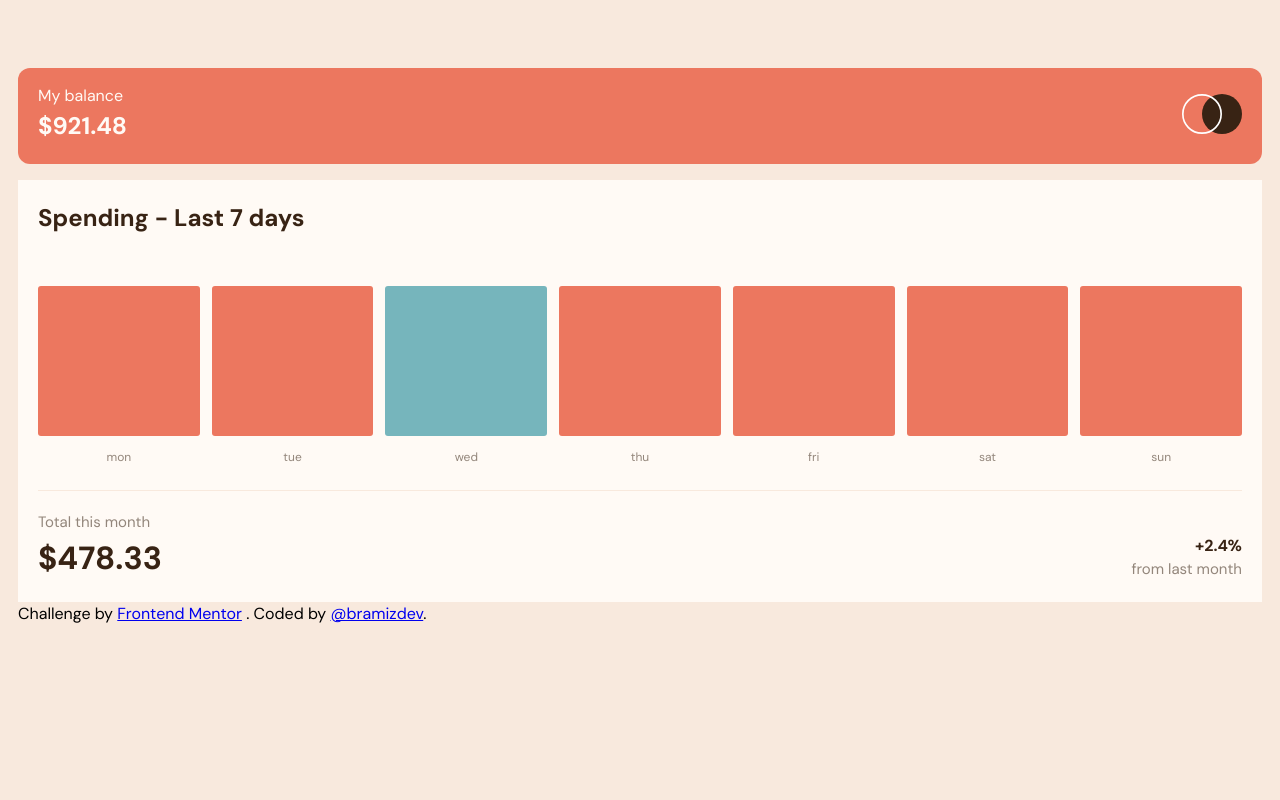
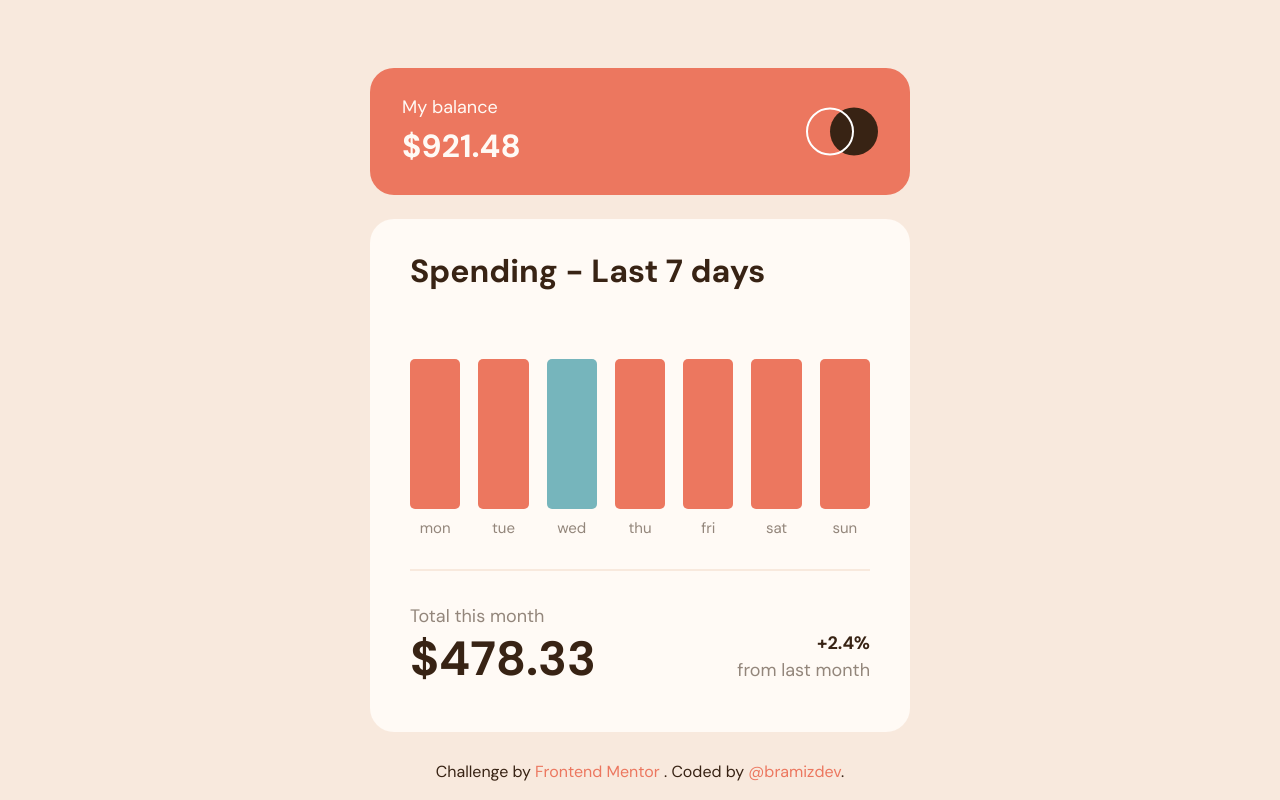
Before and after one commit to bramizdev/expenses-chart-component, a plain HTML site: page index.html in a window 1280 px wide. Drawn offline with Linux system fonts and the light colour scheme.

Commit message:
🖥️ Finish desktop view

```diff
--- a/styles.css
+++ b/styles.css
@@ -1,6 +1,7 @@
 /* ----- Custom properties ----- */
 :root {
   --clr-primary-500: hsl(10, 79%, 65%);
+  --clr-primary-550: hsl(10, 79%, 75%);
 
   --clr-secondary-500: hsl(186, 34%, 60%);
 
@@ -96,15 +97,51 @@ h6 {
 .wrapper {
   display: grid;
   gap: 1rem;
+  width: 100%;
+  max-width: 33.75rem;
 }
 
+@media (min-width: 48rem) {
+  .wrapper {
+    gap: 1.5rem;
+  }
+}
 /* ----- General styling ----- */
 body {
   background-color: var(--clr-neutral-200);
-  padding: 4.25rem 1.125rem;
+  padding: 0 1.125rem;
+  display: grid;
+  place-items: center;
   font-family: var(--ff-base);
 }
 
+@media (min-width: 48rem) {
+  body {
+    /* padding: 11.35rem 1.125rem; */
+  }
+}
+
+footer {
+  position: absolute;
+  bottom: 0;
+  padding: 1rem;
+  text-align: center;
+  color: var(--clr-neutral-900);
+}
+
+footer a {
+  text-decoration: none;
+  color: var(--clr-primary-500);
+}
+
+footer a:is(:hover, :focus-visible) {
+  color: var(--clr-primary-550);
+}
+
+footer a:focus {
+  outline: 2px solid var(--clr-secondary-500);
+  outline-offset: 2px;
+}
 /* ----- Header ----- */
 .header {
   background-color: var(--clr-primary-500);
@@ -122,7 +159,7 @@ body {
 }
 
 .header__balance {
-  font-size: 24px;
+  font-size: 1.5rem;
   font-weight: var(--fw-700);
 }
 
@@ -130,15 +167,47 @@ body {
   max-width: 3.75rem;
 }
 
+@media (min-width: 48rem) {
+  .header {
+    padding: 1.55rem 2rem;
+    border-radius: 1.5rem;
+  }
+
+  .header__heading {
+    font-size: 1.125rem;
+    line-height: 1.6;
+  }
+
+  .header__balance {
+    font-size: 32px;
+  }
+
+  .header__icon {
+    max-width: 4.5rem;
+  }
+}
+
 /* ----- Spendings ----- */
 .spendings {
   background-color: var(--clr-neutral-100);
   padding: 1.25rem;
+  border-radius: 0.75rem;
 }
 
 .spendings__heading {
   font-size: 1.5rem;
   color: var(--clr-neutral-900);
+}
+
+@media (min-width: 48rem) {
+  .spendings {
+    padding: 1.75rem 2.5rem;
+    border-radius: 1.5rem;
+  }
+
+  .spendings__heading {
+    font-size: 2rem;
+  }
 }
 
 /* --- Chart --- */
@@ -173,6 +242,27 @@ body {
   background-color: var(--clr-secondary-500);
 }
 
+@media (min-width: 48rem) {
+  .chart {
+    column-gap: 1.125rem;
+    margin-top: 4rem;
+    padding-bottom: 1.85rem;
+    border-bottom: 2px solid var(--clr-neutral-200);
+  }
+
+  .chart__division {
+    gap: 0.5rem;
+  }
+
+  .chart__bar {
+    border-radius: 5px;
+  }
+
+  .chart__day {
+    font-size: 15px;
+  }
+}
+
 /* --- Total --- */
 .total {
   margin-top: 1.25rem;
@@ -204,3 +294,28 @@ body {
   font-size: 0.9375rem;
   color: var(--clr-neutral-500);
 }
+
+@media (min-width: 48rem) {
+  .total {
+    margin-top: 2rem;
+    padding-bottom: 1rem;
+  }
+
+  .total__heading {
+    font-size: 18px;
+  }
+
+  .total__data {
+    font-size: 3rem;
+    line-height: 1.2;
+  }
+
+  .total__percentage {
+    font-size: 18px;
+  }
+
+  .total__text {
+    font-size: 18px;
+    color: var(--clr-neutral-500);
+  }
+}
```
